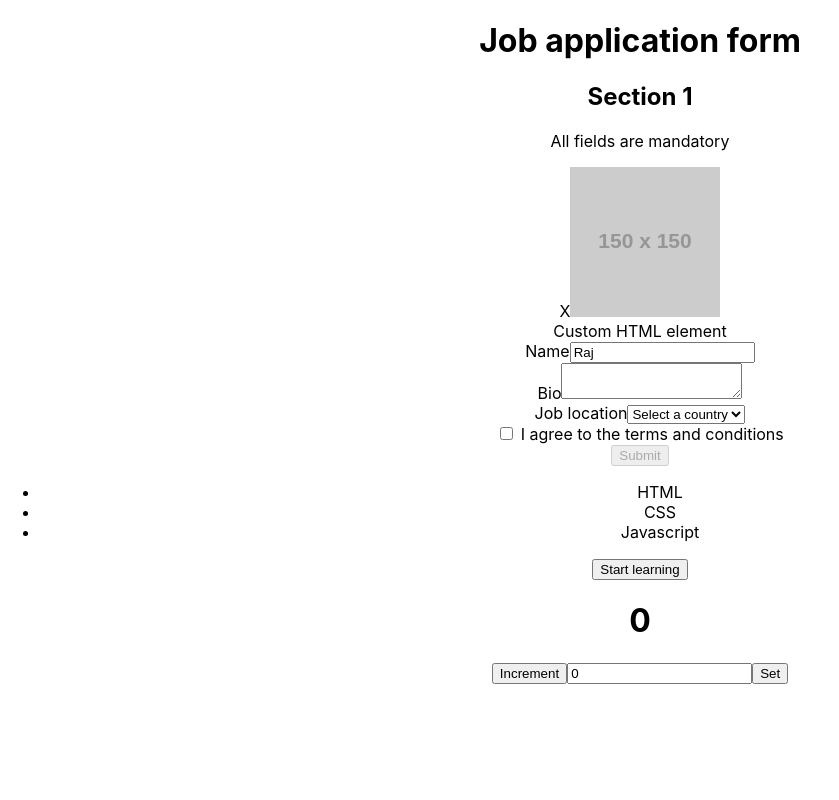
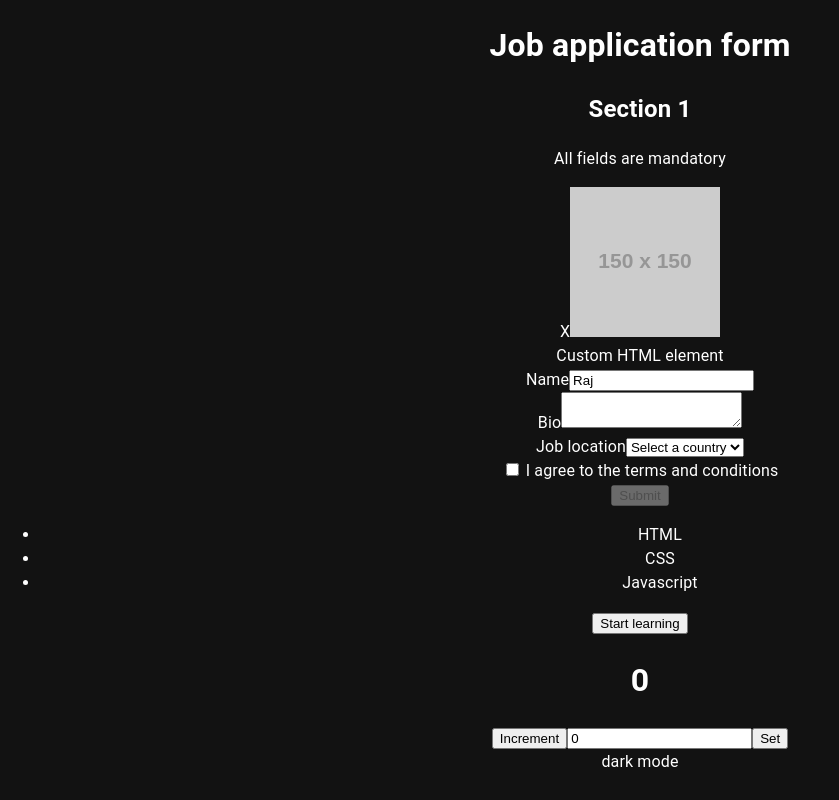
Before and after one commit to RvsB/react-testing-w-jest-rtl-basics, a React (Create React App) app: page / in a window 1280 px wide. Shown: the whole page, without its empty margins (0-839 px from the left). Built offline with nearby package versions, Linux system fonts and the light colour scheme.

Commit message:
FEAT: added AppProviders containing the theme provider

```diff
--- a/src/App.tsx
+++ b/src/App.tsx
@@ -3,19 +3,21 @@
 import { Application } from "./components/Application/Application";
 import { Skills } from "./components/Skills/Skills";
 import { Counter } from "./components/Counter/Counter";
+import { AppProviders } from "./providers/AppProviders";
+import { MuiMode } from "./components/MUI/MuiMode";
 
 function App() {
   return (
-    // <AppProviders>
-    <div className="App">
-      <Application />
-      <Skills skills={["HTML", "CSS", "Javascript"]} />
-      <Counter />
-      {/* <CounterTwo count={1} />
-      <Users />
-    <MuiMode /> */}
-    </div>
-    //</AppProviders>
+    <AppProviders>
+      <div className="App">
+        <Application />
+        <Skills skills={["HTML", "CSS", "Javascript"]} />
+        <Counter />
+        {/* <CounterTwo count={1} /> */}
+        {/* <Users /> */}
+        <MuiMode />
+      </div>
+    </AppProviders>
   );
 }
 
--- /dev/null
+++ b/src/components/MUI/MuiMode.tsx
@@ -0,0 +1,11 @@
+import { useTheme } from "@mui/material/styles";
+import { Typography } from "@mui/material";
+
+export const MuiMode = () => {
+  const theme = useTheme();
+  return (
+    <>
+      <Typography component="h1">{`${theme.palette.mode} mode`}</Typography>
+    </>
+  );
+};
--- /dev/null
+++ b/src/providers/AppProviders.tsx
@@ -0,0 +1,17 @@
+import { ThemeProvider, createTheme } from "@mui/material/styles";
+import CssBaseline from "@mui/material/CssBaseline";
+
+const theme = createTheme({
+  palette: {
+    mode: "dark",
+  },
+});
+
+export const AppProviders = ({ children }: { children: React.ReactNode }) => {
+  return (
+    <ThemeProvider theme={theme}>
+      <CssBaseline />
+      {children}
+    </ThemeProvider>
+  );
+};
```
Also changed, not shown: 1 other file (tests, documents, lock files or other folders).
